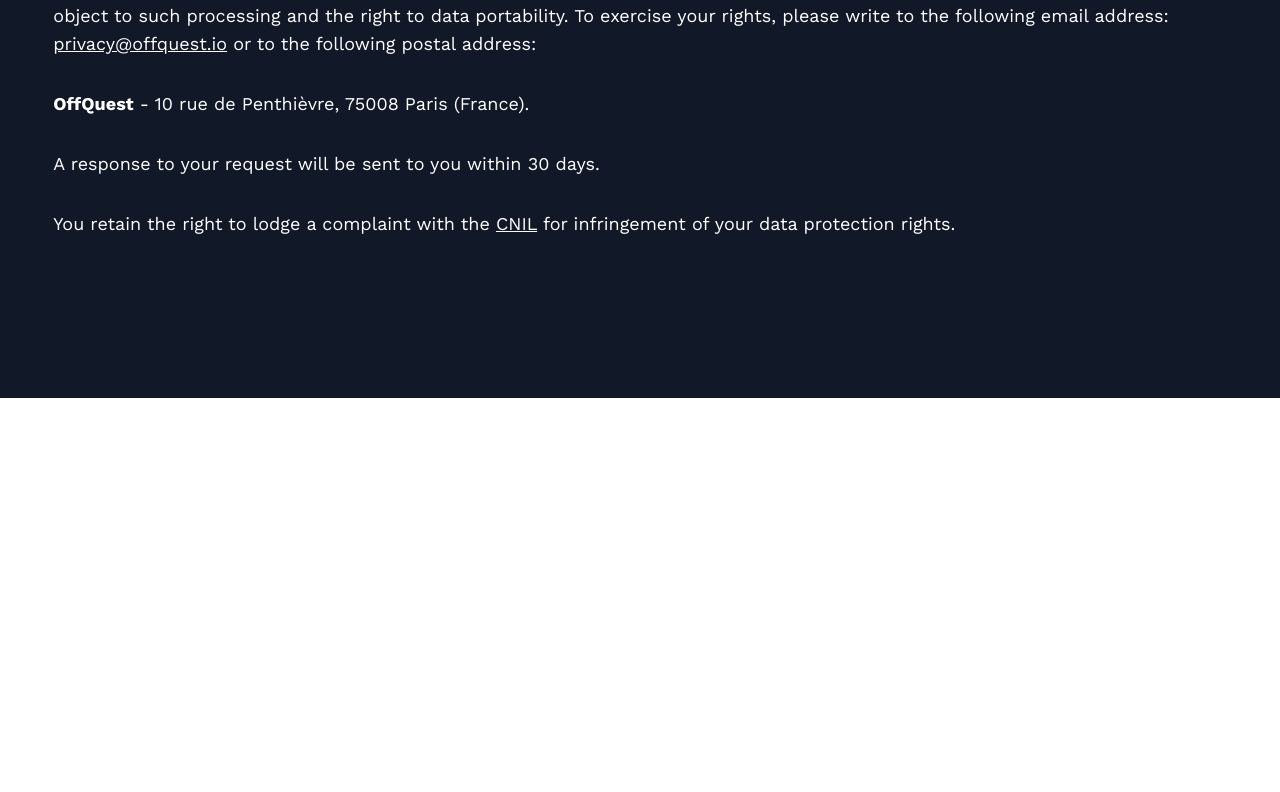
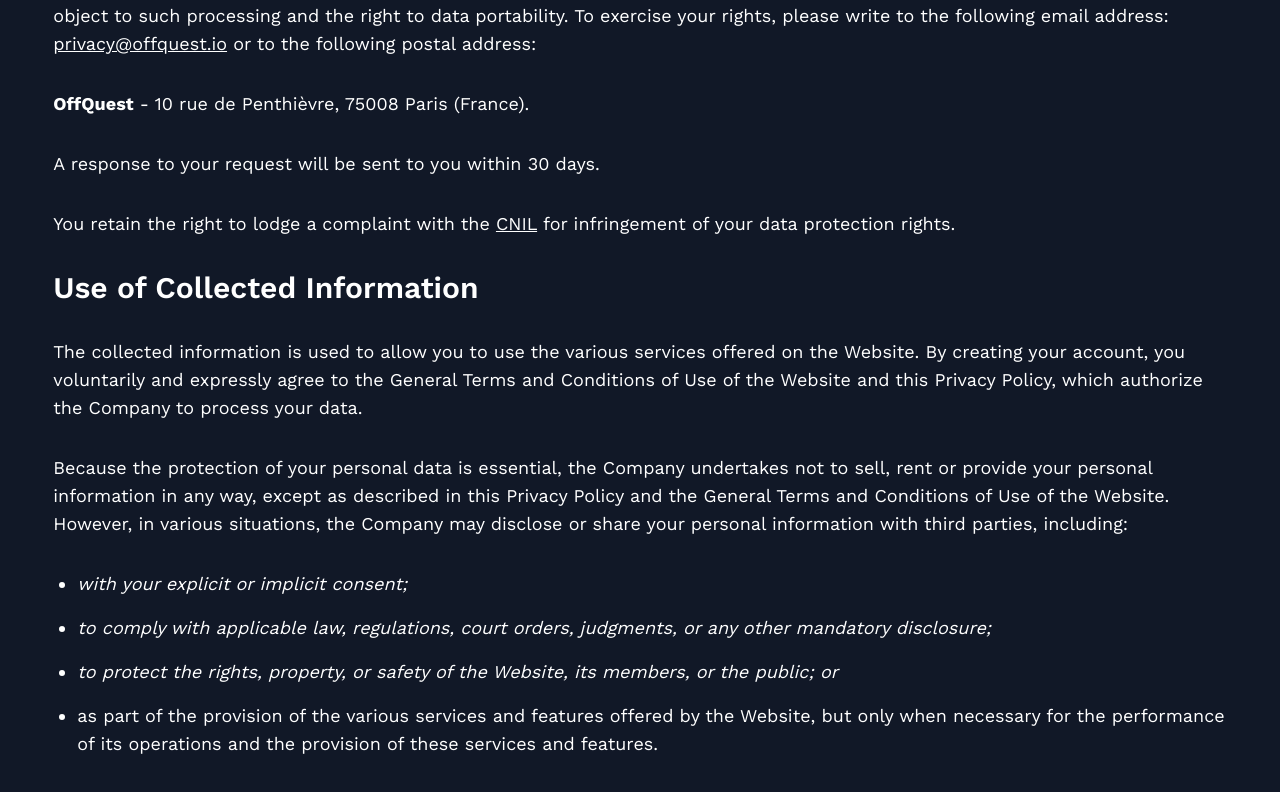
Before and after one commit to fhswno/offquest-website, a Next.js app: page /privacy in a window 1280 px wide. Shown: the part 2422-3214 px from the top of the page. Before the commit the page ends 2820 px from the top, so only its background shows below. Built offline with nearby package versions, Linux system fonts and the light colour scheme.

Commit message:
Add privacy policy information to page

```diff
--- a/src/app/privacy/page.tsx
+++ b/src/app/privacy/page.tsx
@@ -164,6 +164,47 @@ const Page = () => {
           </Link>{' '}
           for infringement of your data protection rights.
         </p>
+        <h2 className="text-2xl font-semibold tablet:text-3xl">
+          Use of Collected Information
+        </h2>
+        <p>
+          The collected information is used to allow you to use the various
+          services offered on the Website. By creating your account, you
+          voluntarily and expressly agree to the General Terms and Conditions of
+          Use of the Website and this Privacy Policy, which authorize the
+          Company to process your data.
+        </p>
+        <p>
+          Because the protection of your personal data is essential, the Company
+          undertakes not to sell, rent or provide your personal information in
+          any way, except as described in this Privacy Policy and the General
+          Terms and Conditions of Use of the Website. However, in various
+          situations, the Company may disclose or share your personal
+          information with third parties, including:
+        </p>
+        <ul className="flex flex-col gap-4 pl-6">
+          <li className="list-disc">
+            <i>with your explicit or implicit consent;</i>
+          </li>
+          <li className="list-disc">
+            <i>
+              to comply with applicable law, regulations, court orders,
+              judgments, or any other mandatory disclosure;
+            </i>
+          </li>
+          <li className="list-disc">
+            <i>
+              {' '}
+              to protect the rights, property, or safety of the Website, its
+              members, or the public; or
+            </i>
+          </li>
+          <li className="list-disc">
+            as part of the provision of the various services and features
+            offered by the Website, but only when necessary for the performance
+            of its operations and the provision of these services and features.
+          </li>
+        </ul>
       </section>
     </main>
   );
```
